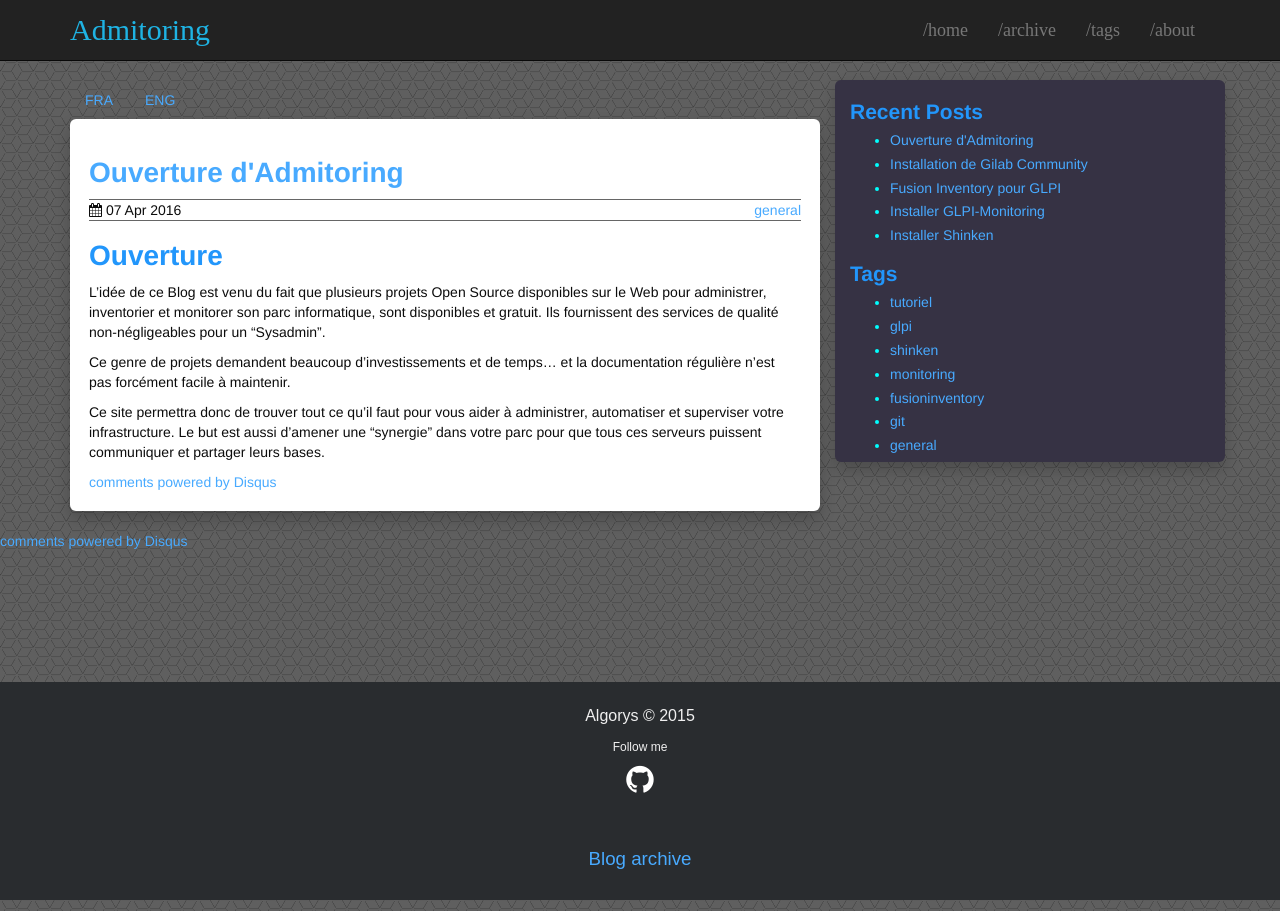
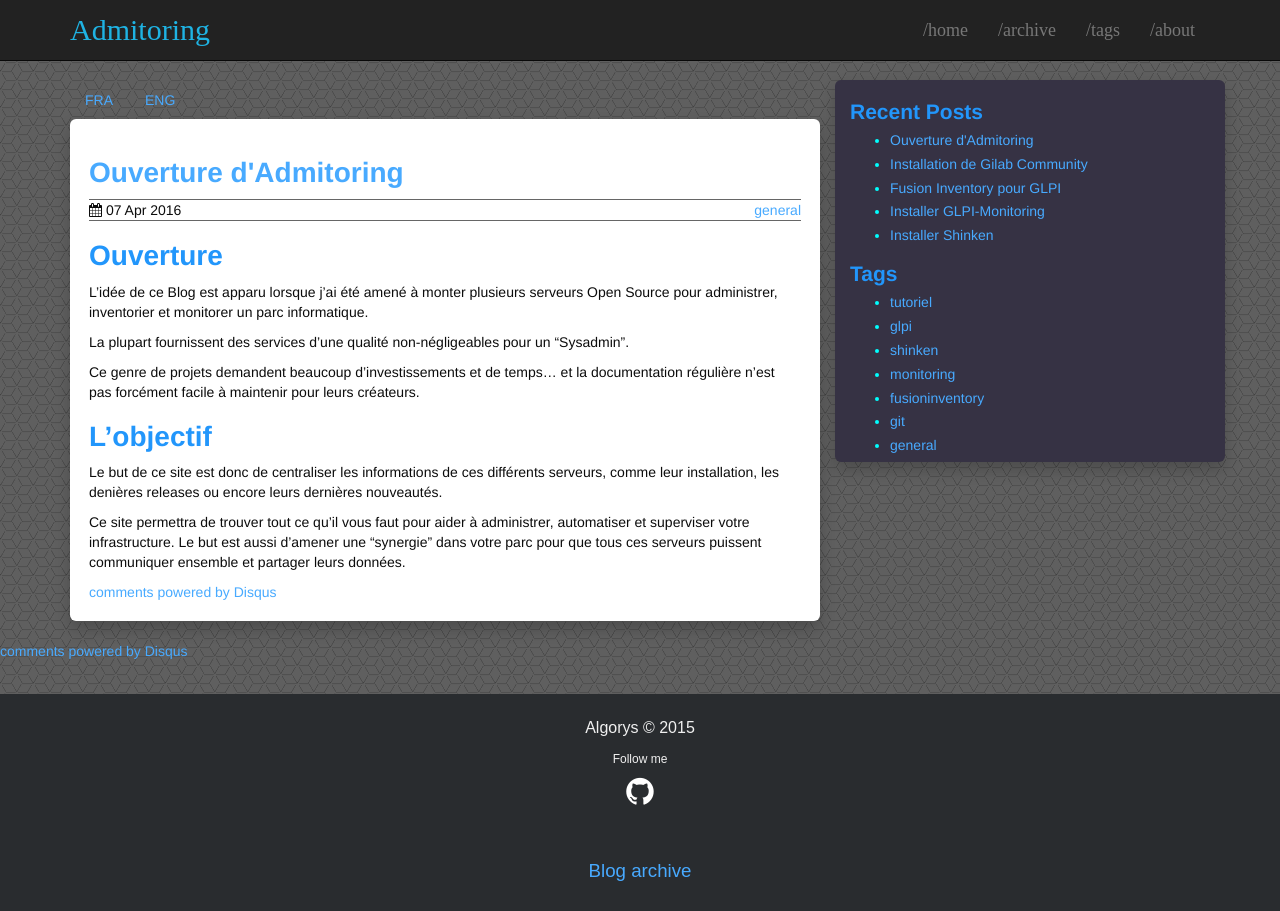
Before and after one commit to algorys/sysadmin, a Jekyll site: the page built from news/_posts/2016-04-08-ouverture.md, in a window 1280 px wide. Built offline with Jekyll 4.4.1, drawn with Linux system fonts in a browser that asks for light colours; comment, search, counter and statistics services are not loaded.

Commit message:
Update text

```diff
--- a/news/_posts/2016-04-08-ouverture.md
+++ b/news/_posts/2016-04-08-ouverture.md
@@ -15,8 +15,14 @@ date: 2016-04-08T00:42:00+01:00
 
 # Ouverture
 
-L'idée de ce Blog est venu du fait que plusieurs projets Open Source disponibles sur le Web pour administrer, inventorier et monitorer son parc informatique, sont disponibles et gratuit. Ils fournissent des services de qualité non-négligeables pour un "Sysadmin".
+L'idée de ce Blog est apparu lorsque j'ai été amené à monter plusieurs serveurs Open Source pour administrer, inventorier et monitorer un parc informatique.
 
-Ce genre de projets demandent beaucoup d'investissements et de temps... et la documentation régulière n'est pas forcément facile à maintenir.
+La plupart fournissent des services d'une qualité non-négligeables pour un "Sysadmin".
 
-Ce site permettra donc de trouver tout ce qu'il faut pour vous aider à administrer, automatiser et superviser votre infrastructure. Le but est aussi d'amener une "synergie" dans votre parc pour que tous ces serveurs puissent communiquer et partager leurs bases.
+Ce genre de projets demandent beaucoup d'investissements et de temps... et la documentation régulière n'est pas forcément facile à maintenir pour leurs créateurs.
+
+# L'objectif
+
+Le but de ce site est donc de centraliser les informations de ces différents serveurs, comme leur installation, les denières releases ou encore leurs dernières nouveautés.
+
+Ce site permettra de trouver tout ce qu'il vous faut pour aider à administrer, automatiser et superviser votre infrastructure. Le but est aussi d'amener une "synergie" dans votre parc pour que tous ces serveurs puissent communiquer ensemble et partager leurs données.
```
